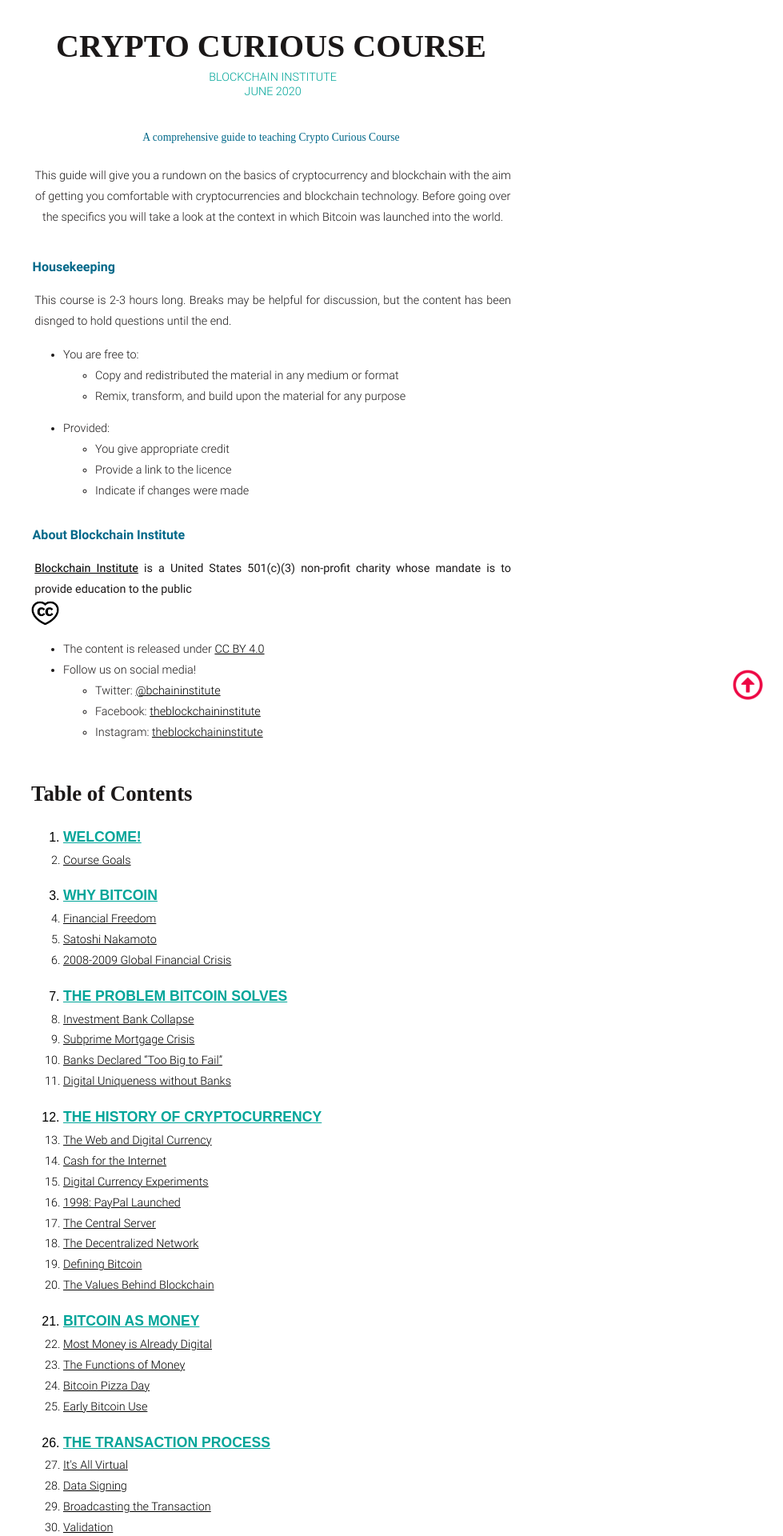
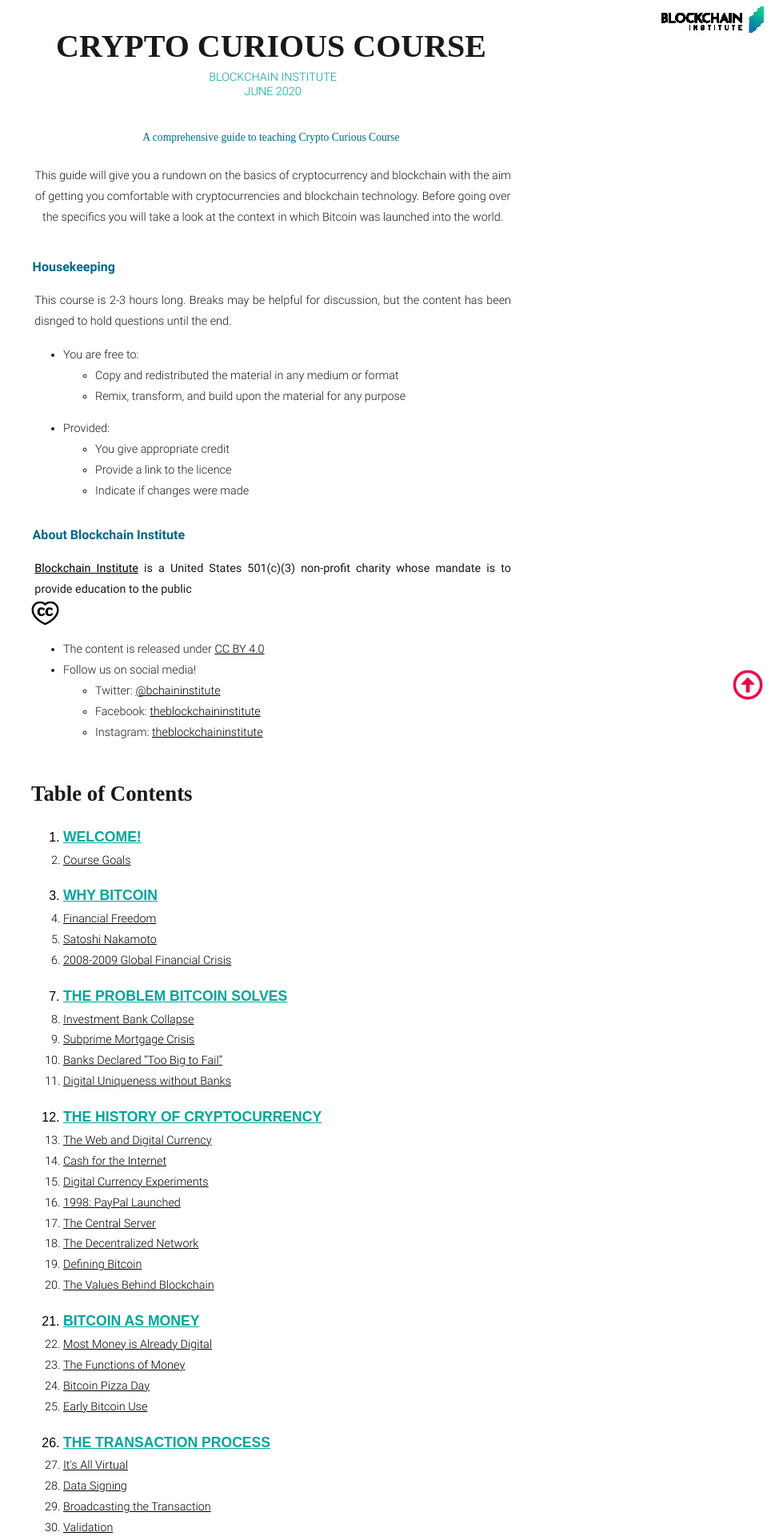
Before and after one commit to BlockchainInstituteChi/crypto-curious-course, a Jekyll site: the page built from document-view.html, in a window 1280 px wide. Shown: the top 1920 px of the page at 80% size, without its empty margins (301-1280 px from the left). Built offline with Jekyll 4.4.1, drawn with Linux system fonts in a browser that asks for light colours; some web fonts are replaced.

Commit message:
Update style.css

```diff
--- a/assets/css/style.css
+++ b/assets/css/style.css
@@ -667,3 +667,9 @@
   text-decoration: none;
   text-align: center;
 }
+header img {
+    position: absolute;
+    width: 8em;
+    right: 1.5em;
+    top: 0.5em;
+}
```
